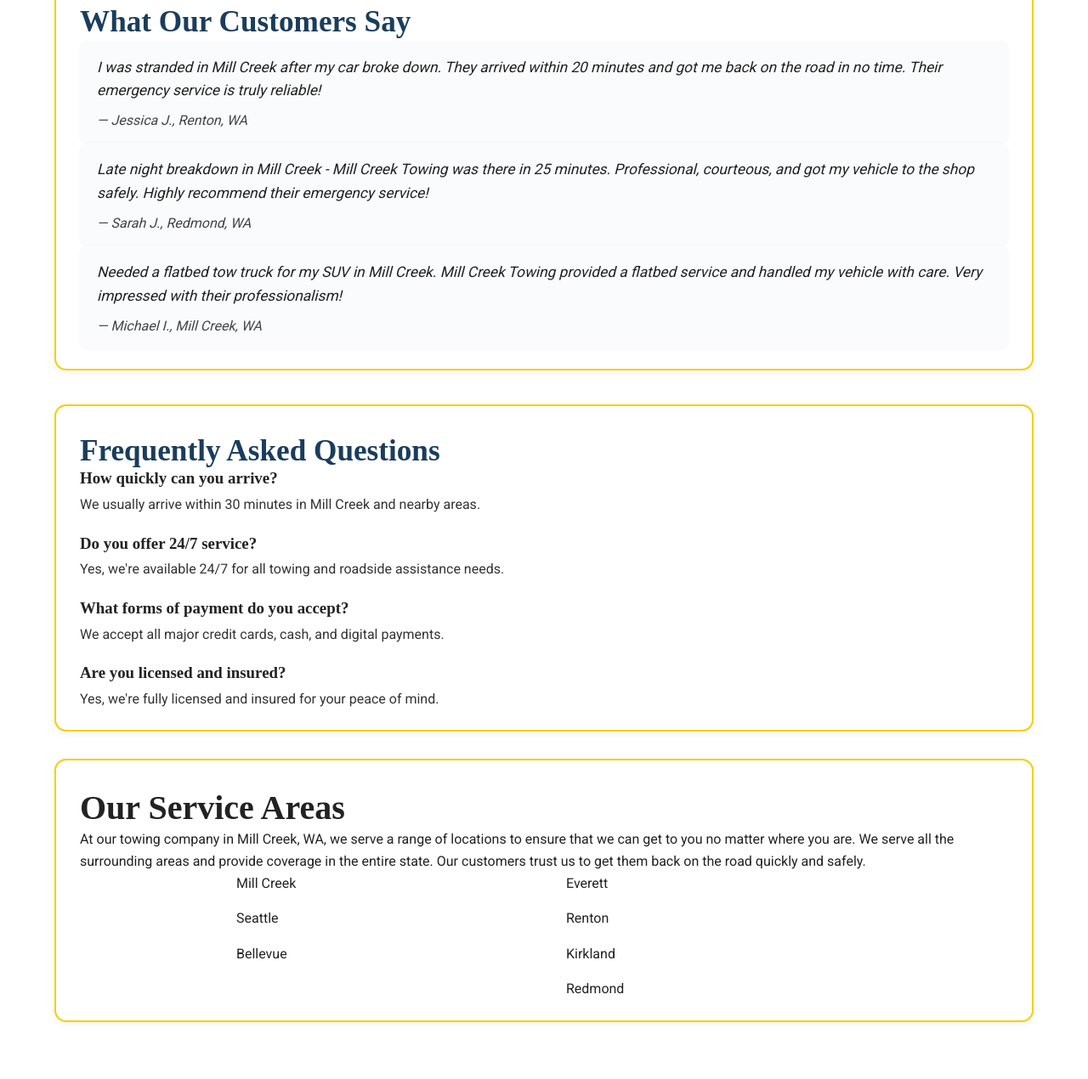
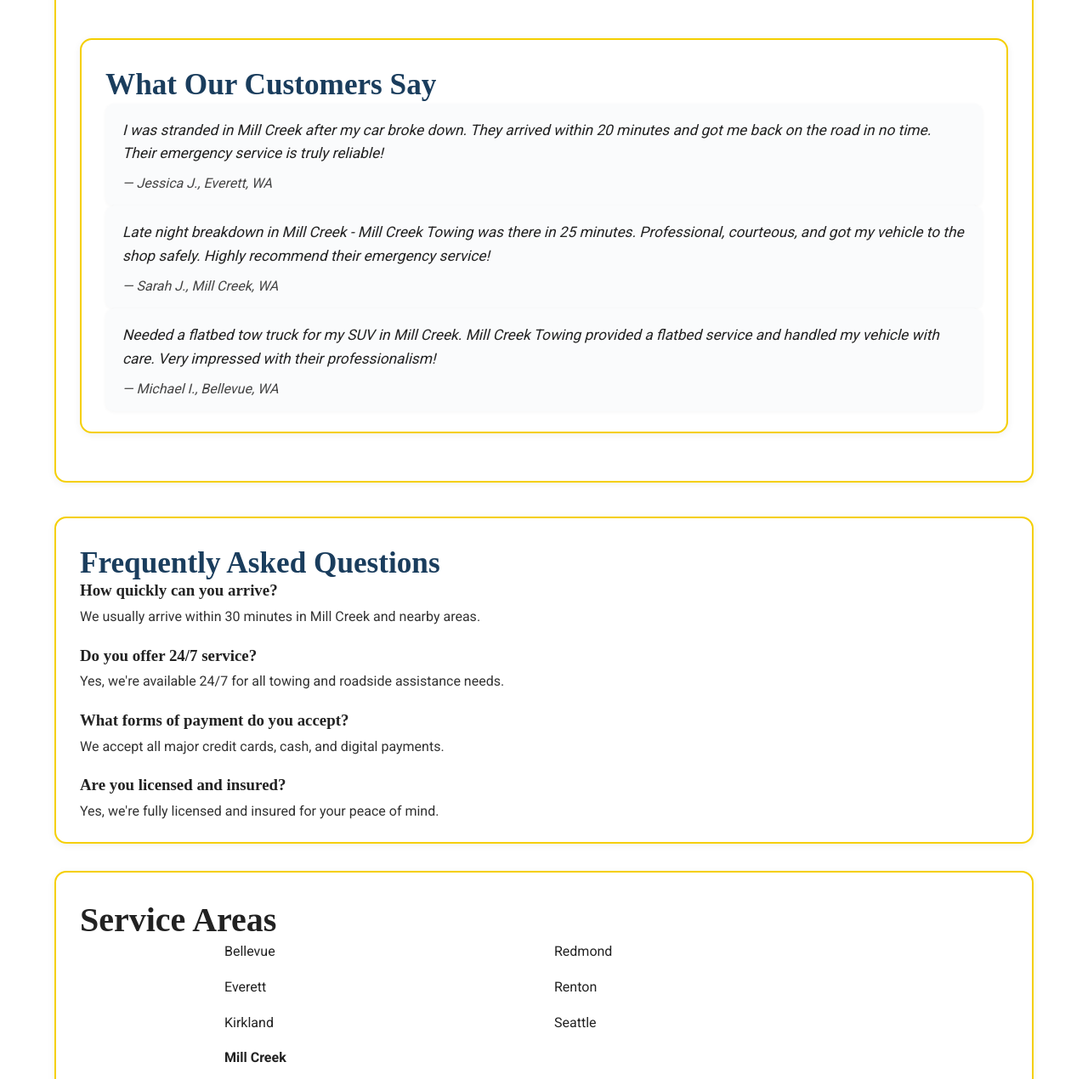
Before and after one commit to Silver-Lamp/mill-creektowing-site, a plain HTML site: page index.html in a window 1280 px wide. Shown: the part 2700-3970 px from the top of the page at 85% size. Drawn offline with Linux system fonts and the light colour scheme; a web font is replaced by a local one.

Commit message:
Deploying to gh-pages from @ Silver-Lamp/mill-creektowing-site@8de3086b648a0a4da5b12855b83fef04375d5905 🚀

```diff
--- a/index.html
+++ b/index.html
@@ -219,26 +219,29 @@
 
         <!-- Testimonials Section -->
         <section class="testimonials">
+            <!-- Testimonials Section -->
+<section class="testimonials">
   <h2>What Our Customers Say</h2>
   <div class="testimonial-grid">
     <!-- Testimonial 1 -->
     <div class="testimonial">
       <p class="testimonial-text">I was stranded in Mill Creek after my car broke down. They arrived within 20 minutes and got me back on the road in no time. Their emergency service is truly reliable!</p>
-              <p class="testimonial-meta">— Jessica J., Renton, WA</p>
+      <p class="testimonial-meta">— Jessica J., Everett, WA</p>
     </div>
 
     <!-- Testimonial 2 -->
     <div class="testimonial">
       <p class="testimonial-text">Late night breakdown in Mill Creek - Mill Creek Towing was there in 25 minutes. Professional, courteous, and got my vehicle to the shop safely. Highly recommend their emergency service!</p>
-              <p class="testimonial-meta">— Sarah J., Redmond, WA</p>
+      <p class="testimonial-meta">— Sarah J., Mill Creek, WA</p>
     </div>
 
     <!-- Testimonial 3 -->
     <div class="testimonial">
       <p class="testimonial-text">Needed a flatbed tow truck for my SUV in Mill Creek. Mill Creek Towing provided a flatbed service and handled my vehicle with care. Very impressed with their professionalism!</p>
-              <p class="testimonial-meta">— Michael I., Mill Creek, WA</p>
+      <p class="testimonial-meta">— Michael I., Bellevue, WA</p>
     </div>
   </div>
+</section>
           </section>
 
         <!-- FAQ Section -->
@@ -264,27 +267,22 @@
 
         <!-- Our Service Areas Section -->
         <section class="service-areas">
-            <h2>Our Service Areas</h2>
-            <p>At our towing company in Mill Creek, WA, we serve a range of locations to ensure that we can get to you no matter where you are. We serve all the surrounding areas and provide coverage in the entire state. Our customers trust us to get them back on the road quickly and safely.</p>
-            <div class="areas-list" style="display: flex; flex-wrap: wrap; gap: 40px;">
-                <ul style="flex: 1 1 220px; min-width: 200px;">
-
+              <h2>Service Areas</h2>
+              <p>
     <div class="service-areas-columns">
       <div class="service-areas-column">
-        <div class="service-area-item">Mill Creek</div>
-        <div class="service-area-item">Seattle</div>
         <div class="service-area-item">Bellevue</div>
+<div class="service-area-item">Everett</div>
+<div class="service-area-item">Kirkland</div>
+<div class="service-area-item"><strong>Mill Creek</strong></div>
       </div>
       <div class="service-areas-column">
-        <div class="service-area-item">Everett</div>
+        <div class="service-area-item">Redmond</div>
 <div class="service-area-item">Renton</div>
-        <div class="service-area-item">Kirkland</div>
-        <div class="service-area-item">Redmond</div>
+<div class="service-area-item">Seattle</div>
       </div>
     </div>
-
-                </ul>
-            </div>
+  </p>
             </section>
     </main>
 
```
Lines whose indentation alone changed are shown as unchanged.
